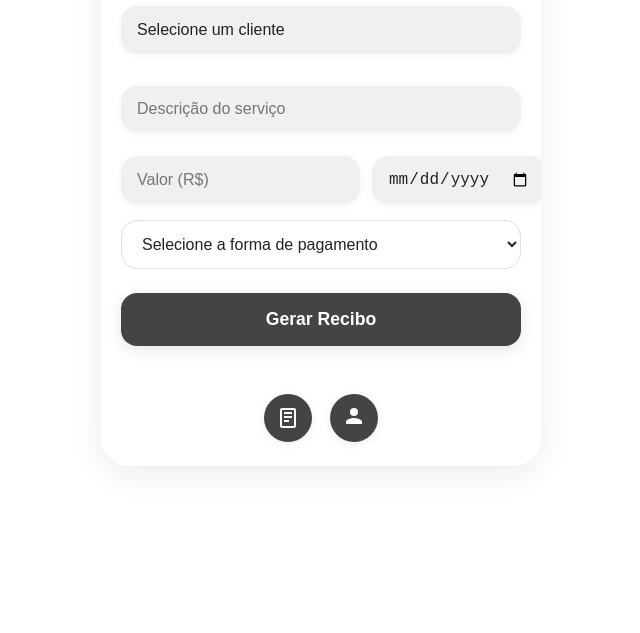
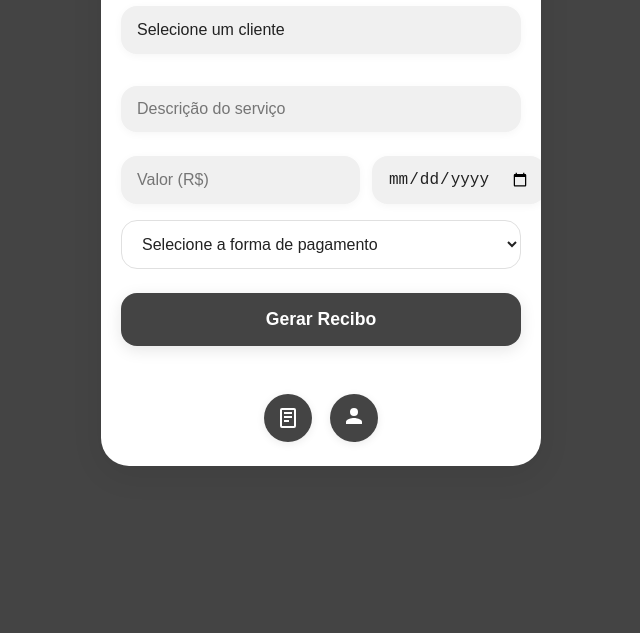
Before and after one commit to gopedrow/recibos-pwa, a plain HTML site: page index.html in a window 1280 px wide. Shown: the part 167-800 px from the top of the page, without its empty margins (319-959 px from the left). Drawn offline with nearby package versions, Linux system fonts and the light colour scheme; no server answers.

Commit message:
Atualizar cor de fundo da página para #444 (mesma cor dos ícones)

```diff
--- a/style.css
+++ b/style.css
@@ -6,7 +6,7 @@ body {
   margin: 0;
   padding: 0;
   font-family: 'Montserrat', Arial, sans-serif;
-  background: linear-gradient(180deg, #e0e0e0 0%, #f5f5f5 100%);
+  background: #444;
   display: flex;
   flex-direction: column;
   align-items: center;
```
